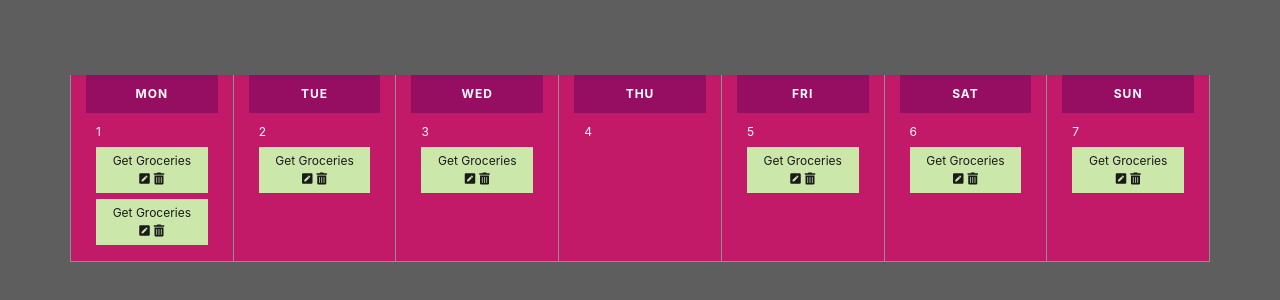
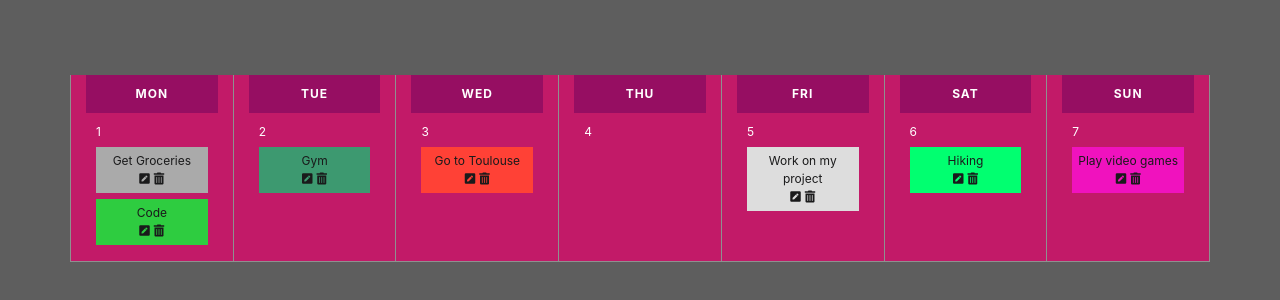
Before and after one commit to RashidMall/vue-calendar, a Vue app: page / in a window 1280 px wide. Shown: the part 212-512 px from the top of the page. Built offline with nearby package versions, Linux system fonts and the light colour scheme.

Commit message:
Add random background color to events

```diff
--- a/src/app/components/CalendarEvent.vue
+++ b/src/app/components/CalendarEvent.vue
@@ -1,7 +1,7 @@
 <template>
-    <div class="day-event">
+    <div class="day-event" :style="getEventBackgroundColor">
         <div>
-            <span class="text-center details">Get Groceries</span>
+            <span class="text-center details">{{ event.details }}</span>
             <div class="text-center icons">
                 <i class="fas fa-pen-square edit-icon"></i>
                 <i class="fas fa-trash-alt delete-icon"></i>
@@ -9,6 +9,21 @@
         </div>
     </div>
 </template>
+
+<script>
+export default {
+    name: 'CalendarEvent',
+    props: ['event', 'day'],
+    computed: {
+        getEventBackgroundColor(){
+            const colors = ['#3D9970', '#7FDBFF', '#01FF70', '#FF851B', '#AAAAAA', '#DDDDDD', '#F012BE', '#FF4136', '#FFDC00', '#2ECC40', '#39CCCC'];
+            let randomColor = colors[Math.floor(Math.random() * colors.length)];
+            return `background-color: ${randomColor}`;
+        }
+    }
+}
+</script>
+
 
 <style lang="scss" scoped>
 .day-event {
@@ -21,7 +36,7 @@
     .details {
         display: block;
     }
-    .icons .fas {
+    .fas {
         padding: 2px;
     }
     input {
```
